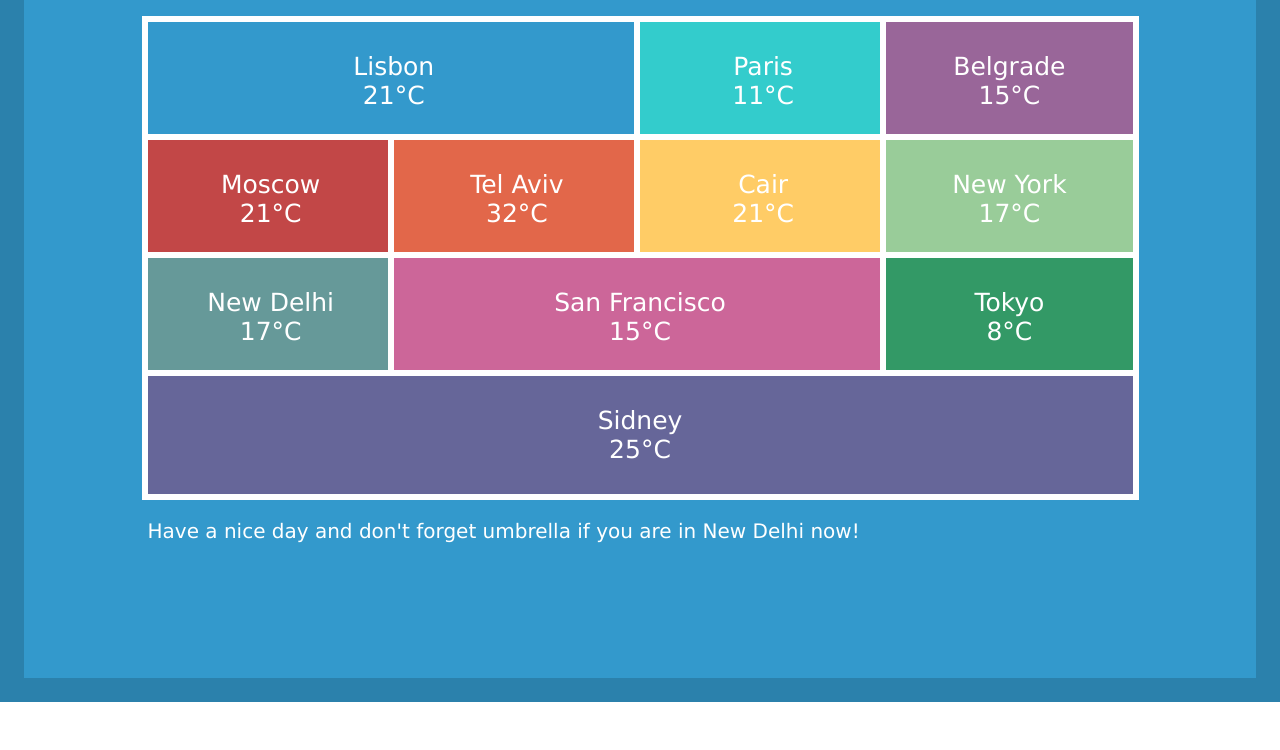
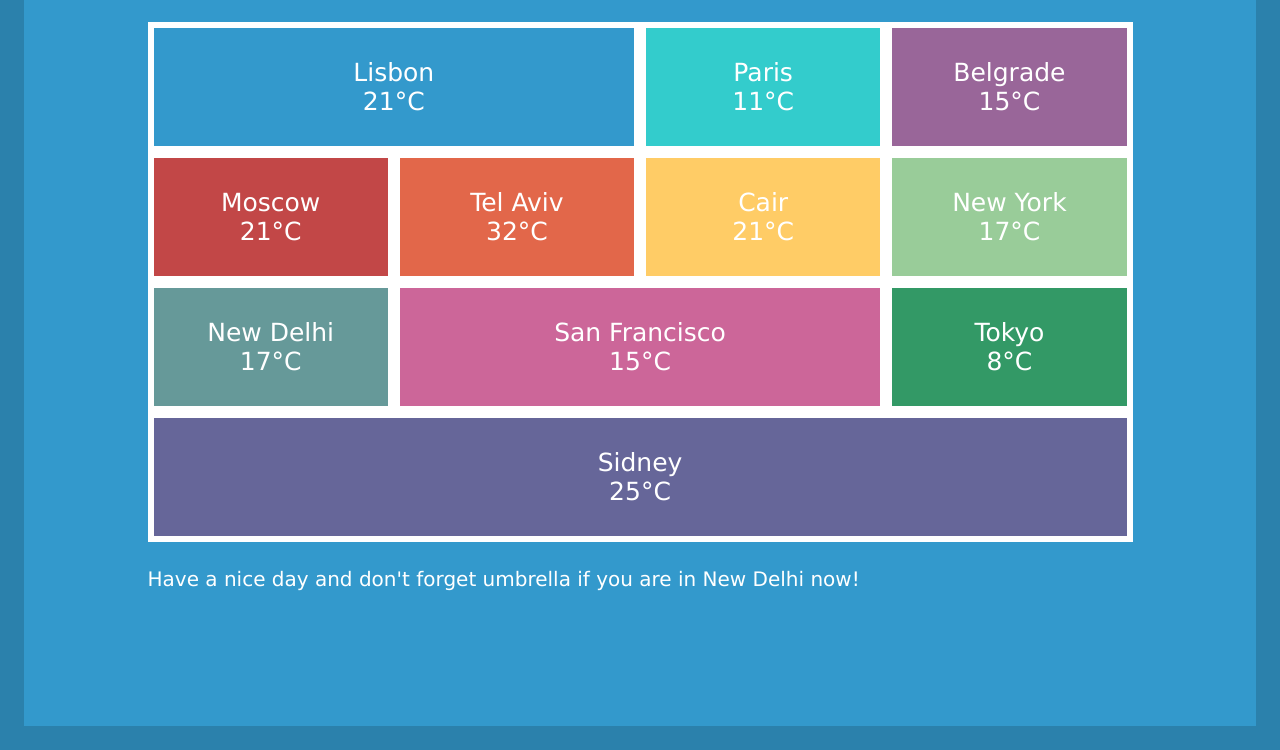
Before and after one commit to olyara/7forecast, a plain HTML site: page index.html in a window 1280 px wide. Shown: the part 81-831 px from the top of the page. Before the commit the page ends 800 px from the top, so only its background shows below. Drawn offline with Linux system fonts and the light colour scheme; some icons are missing.

Commit message:
add box-sizing

```diff
--- a/css/style.css
+++ b/css/style.css
@@ -70,13 +70,13 @@ body {
 
 .block-forecast .cities li {
     display: inline-block;
-    /* width: 965px; */
+    box-sizing: border-box;
     text-align: center;
     color: white;
     font-family: "Lucida Sans Unicode", "Lucida Grande", sans-serif;
     font-size: 25px;
     border: 6px white solid;
-    margin: -6px;
+    /* margin: -6px; */
     padding: 30px 0;
 }
 
```
